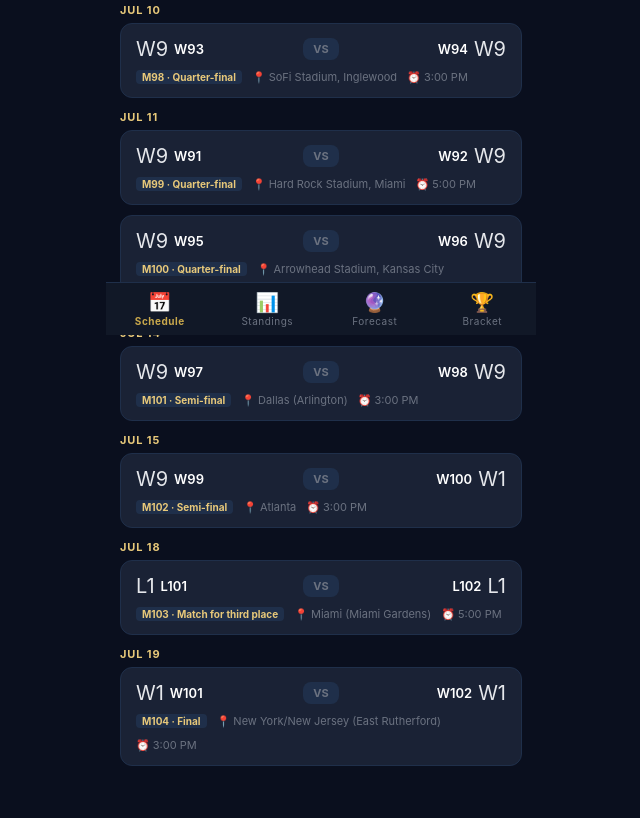
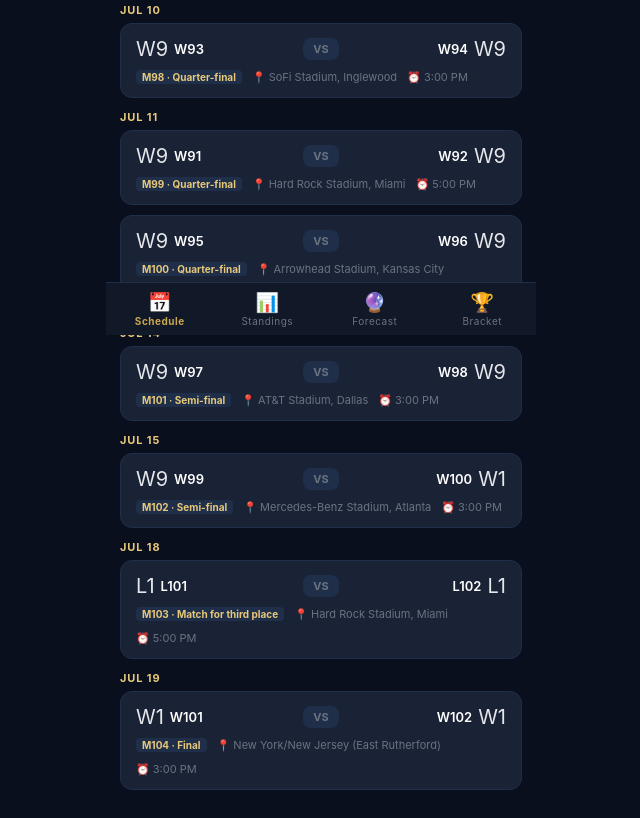
Before and after one commit to jalarcon00/worldcup2026, a website: page public/index.html in a window 1280 px wide. Shown: the part 465-1283 px from the top of the page, without its empty margins (319-959 px from the left). Drawn offline with nearby package versions, Linux system fonts and the light colour scheme; no server answers.

Commit message:
Update index.html

```diff
--- a/public/index.html
+++ b/public/index.html
@@ -139,20 +139,20 @@ const RAW_MATCHES = [
   {round:"Round of 16",match:90,date:"2026-07-04",time:"13:00 UTC-4",team1:"W73",team2:"W75",score:{ft:[0,3]},note:"Canada vs Morocco",ground:"NRG Stadium, Houston"},
   {round:"Round of 16",match:91,date:"2026-07-05",time:"16:00 UTC-4",team1:"W76",team2:"W78",score:{ft:[1,2]},note:"Brazil vs Norway",ground:"MetLife Stadium, East Rutherford"},
   {round:"Round of 16",match:92,date:"2026-07-05",time:"20:00 UTC-4",team1:"W79",team2:"W80",score:{ft:[2,3]},note:"Mexico vs England",ground:"Estadio Azteca, Mexico City"},
-  {round:"Round of 16",match:93,date:"2026-07-06",time:"15:00 UTC-4",team1:"W83",team2:"W84",note:"Portugal vs Spain",ground:"AT&T Stadium, Dallas"},
-  {round:"Round of 16",match:94,date:"2026-07-06",time:"20:00 UTC-4",team1:"W81",team2:"W82",note:"Belgium vs USA",ground:"Lumen Field, Seattle"},
+  {round:"Round of 16",match:93,date:"2026-07-06",time:"15:00 UTC-4",team1:"W83",team2:"W84",score:{ft:[0,1]},note:"Portugal vs Spain",ground:"AT&T Stadium, Dallas"},
+  {round:"Round of 16",match:94,date:"2026-07-06",time:"20:00 UTC-4",team1:"W81",team2:"W82",score:{ft:[4,1]},note:"Belgium vs USA",ground:"Lumen Field, Seattle"},
   {round:"Round of 16",match:95,date:"2026-07-07",time:"12:00 UTC-4",team1:"W86",team2:"W88",note:"Argentina vs Egypt",ground:"Mercedes-Benz Stadium, Atlanta"},
   {round:"Round of 16",match:96,date:"2026-07-07",time:"16:00 UTC-4",team1:"W85",team2:"W87",note:"Switzerland vs Colombia",ground:"BC Place, Vancouver"},
   // ── QUARTER-FINALS ────────────────────────────────────────────────────────
   {round:"Quarter-final",match:97,date:"2026-07-09",time:"16:00 UTC-4",team1:"W89",team2:"W90",note:"Morocco vs France",ground:"Gillette Stadium, Boston"},
-  {round:"Quarter-final",match:98,date:"2026-07-10",time:"15:00 UTC-4",team1:"W93",team2:"W94",note:"Spain/Portugal vs USA/Belgium",ground:"SoFi Stadium, Inglewood"},
+  {round:"Quarter-final",match:98,date:"2026-07-10",time:"15:00 UTC-4",team1:"W93",team2:"W94",note:"Spain vs Belgium",ground:"SoFi Stadium, Inglewood"},
   {round:"Quarter-final",match:99,date:"2026-07-11",time:"17:00 UTC-4",team1:"W91",team2:"W92",note:"Norway vs England",ground:"Hard Rock Stadium, Miami"},
   {round:"Quarter-final",match:100,date:"2026-07-11",time:"21:00 UTC-4",team1:"W95",team2:"W96",note:"Argentina/Egypt vs Switzerland/Colombia",ground:"Arrowhead Stadium, Kansas City"},
   // ── SEMI-FINALS ───────────────────────────────────────────────────────────
-  {round:"Semi-final",match:101,date:"2026-07-14",time:"14:00 UTC-5",team1:"W97",team2:"W98",note:"Winner M97 vs Winner M98",ground:"Dallas (Arlington)"},
-  {round:"Semi-final",match:102,date:"2026-07-15",time:"15:00 UTC-4",team1:"W99",team2:"W100",note:"Winner M99 vs Winner M100",ground:"Atlanta"},
+  {round:"Semi-final",match:101,date:"2026-07-14",time:"15:00 UTC-4",team1:"W97",team2:"W98",note:"France/Morocco vs Spain/Belgium",ground:"AT&T Stadium, Dallas"},
+  {round:"Semi-final",match:102,date:"2026-07-15",time:"15:00 UTC-4",team1:"W99",team2:"W100",note:"Norway/England vs Argentina/Egypt/Switzerland/Colombia",ground:"Mercedes-Benz Stadium, Atlanta"},
   // ── THIRD PLACE & FINAL ───────────────────────────────────────────────────
-  {round:"Match for third place",match:103,date:"2026-07-18",time:"17:00 UTC-4",team1:"L101",team2:"L102",note:"Loser M101 vs Loser M102",ground:"Miami (Miami Gardens)"},
+  {round:"Match for third place",match:103,date:"2026-07-18",time:"17:00 UTC-4",team1:"L101",team2:"L102",note:"3rd Place Match",ground:"Hard Rock Stadium, Miami"},
   {round:"Final",match:104,date:"2026-07-19",time:"15:00 UTC-4",team1:"W101",team2:"W102",note:"Winner M101 vs Winner M102",ground:"New York/New Jersey (East Rutherford)"},
 ];
 
```
